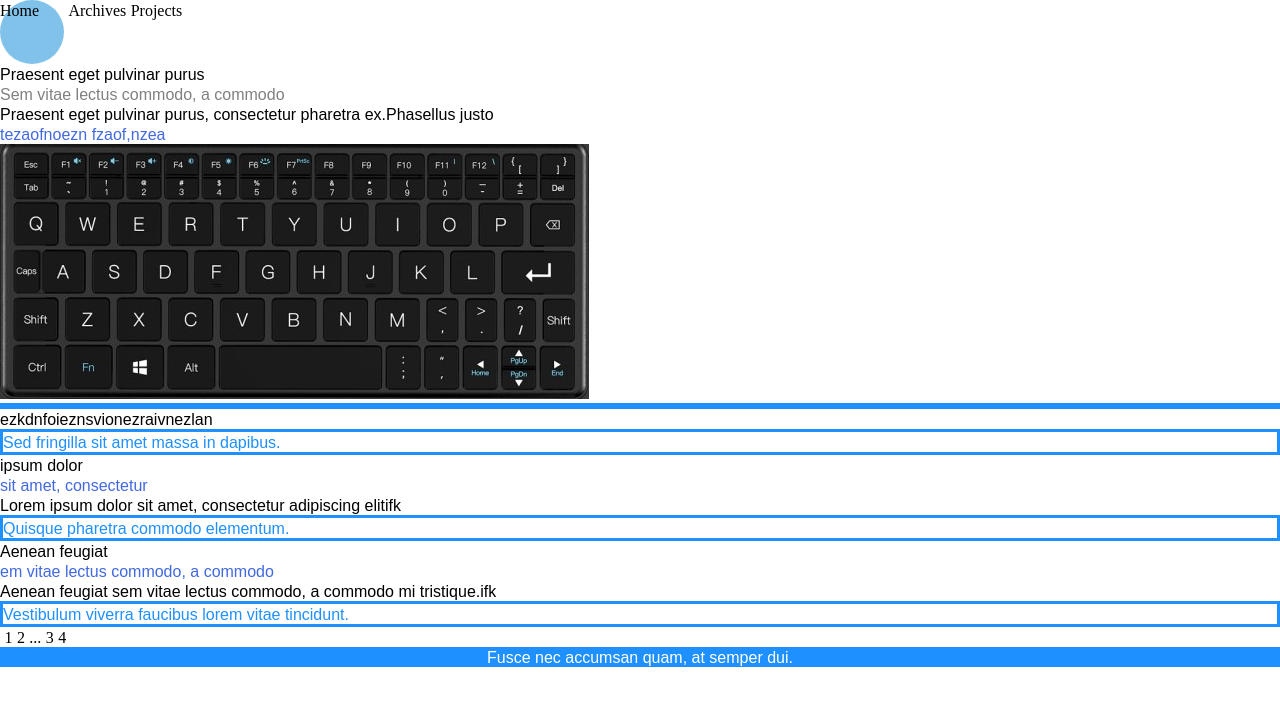
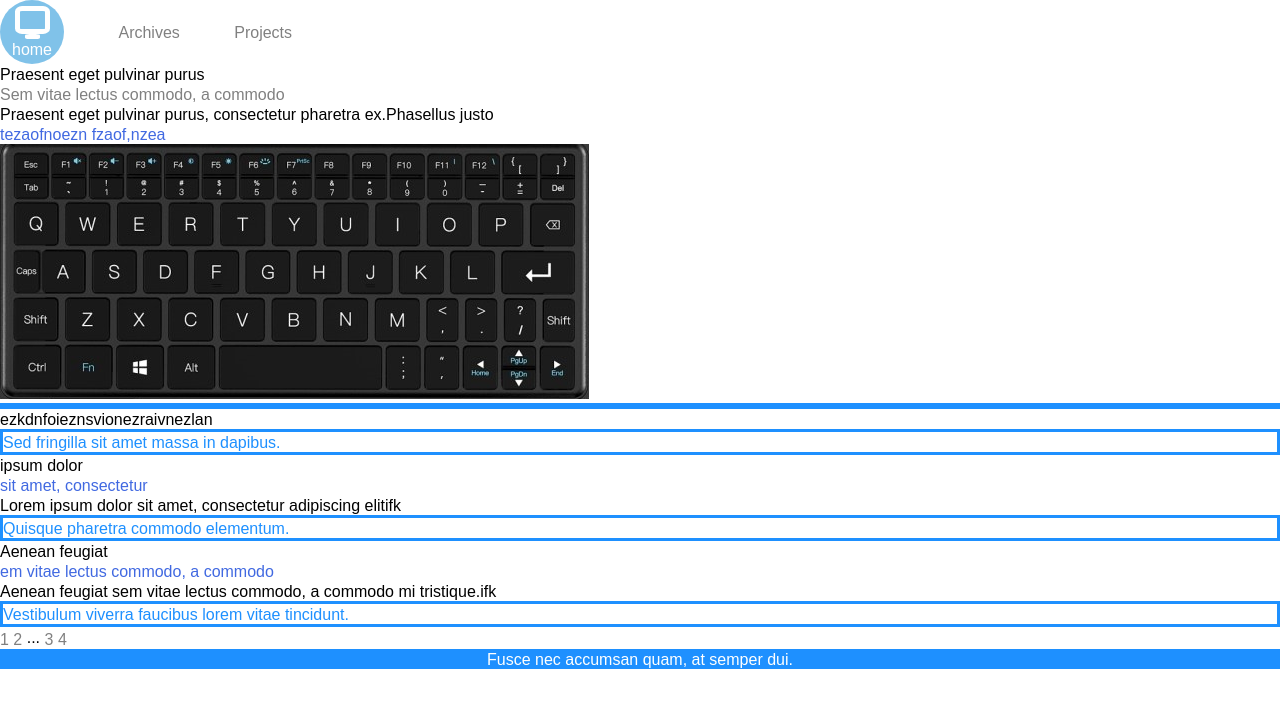
Before and after one commit to Thieumsc/Anisse_Astier_template, a website: page public/index.html in a window 1280 px wide. Drawn offline with Linux system fonts and the light colour scheme; files whose address does not match are found by name.

Commit message:
last modif of header

```diff
--- a/public/assets/css/header.css
+++ b/public/assets/css/header.css
@@ -1,13 +1,48 @@
-body > header > nav > ul > li:first-child {
+.icon {
     width: 64px;
     height: 64px;
     border-radius: 50%;
     background: rgb(128, 194, 233);
+    text-align: center;
+    display: inline-block;
+}
+
+.icon:hover{
+    background: rgb(67, 127, 255);
+}
+
+.square1 {
+    margin-top: 6px;
+    margin-left: 14.5px;
+    width: 25px;
+    height: 18px;
+    border: white 5px solid;
+    border-radius: 20%;
+
+}
+
+.square2 {
+    margin-left: 24.5px;
+    width: 15px;
+    border-top: solid white 5px;
+    border-radius: 30%;
+ }
+
+.home::before {
+    content: "home";
+    color: white;
 }
 
 li {
-    display: inline-block;
-    font-family: Anisse;
-    font-weight: 400;
     cursor: pointer;
+    word-spacing: 50px;
 }
+
+li > a {
+    vertical-align: middle;
+    color: grey;
+}
+
+.Archives:hover, .Projects:hover {
+    color: black;
+}
--- a/public/index.html
+++ b/public/index.html
@@ -13,13 +13,19 @@
             <nav>
                 <ul>
                     <li>
-                        <a href="index.html" title="Home">Home</a>
+                        <a href="index.html" title="Home">
+                            <div class="icon">
+                                <div class="square1"></div>
+                                <div class="square2"></div>
+                                <div class="home"></div>
+                            </div>
+                        </a>
                     </li>
                     <li>
-                        <a href="#">Archives</a>
+                        <a class="Archives" href="#">Archives</a>
                     </li>
                     <li>
-                        <a href="https://github.com/anisse/?tab=repositories">Projects</a>
+                        <a class="Projects" href="https://github.com/anisse/?tab=repositories">Projects</a>
                     </li>
                 </ul>
             </nav>
```
